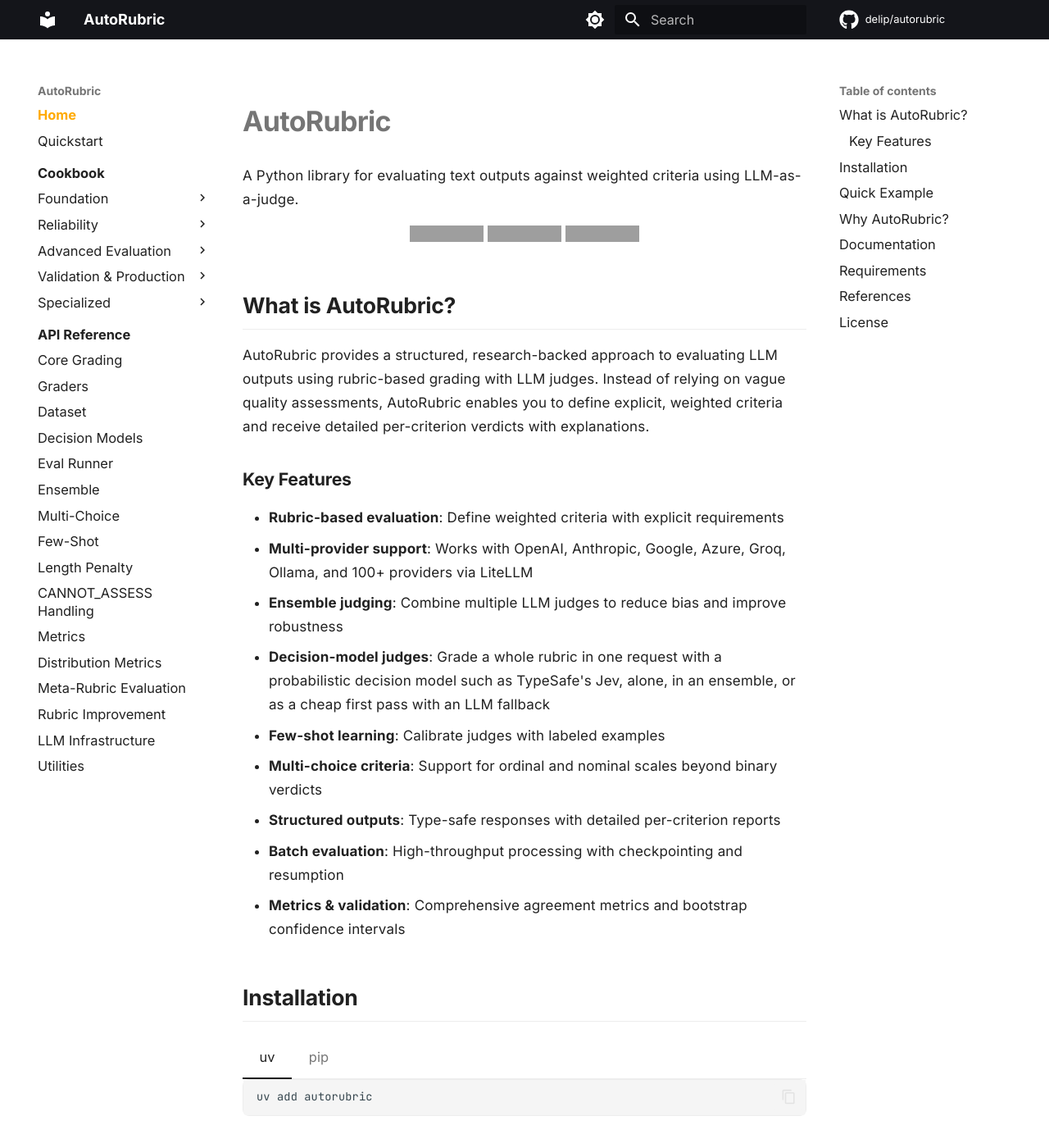
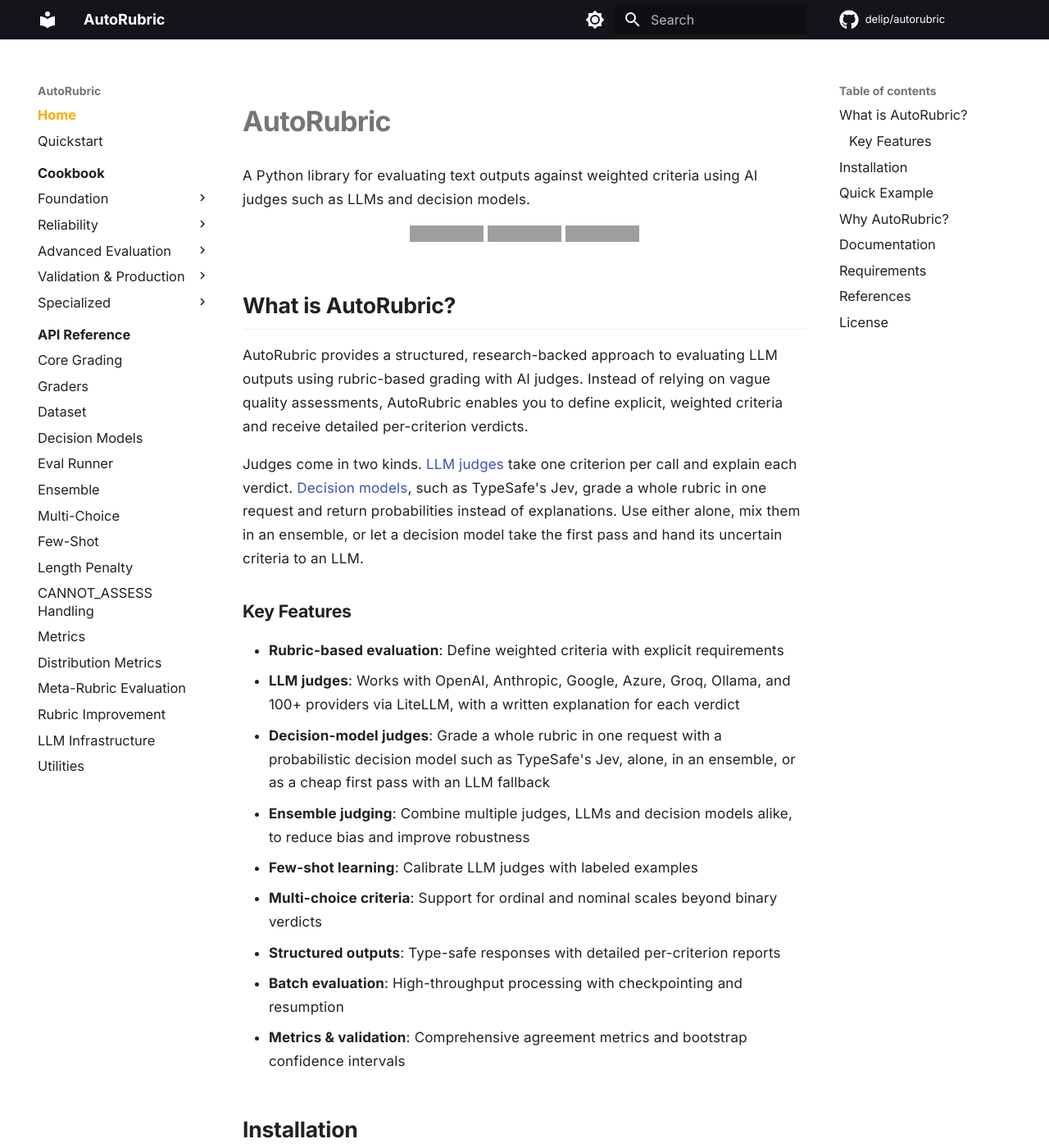
Before and after one commit to delip/autorubric, an MkDocs documentation site: the page built from docs/index.md, in a window 1280 px wide and 1400 px high. Shown: the whole window at 82% size. Built offline with MkDocs 1.6.1 and Material for MkDocs 9.7.7, drawn with Linux system fonts in a browser that asks for light colours; comment, search, counter and statistics services are not loaded; some of the changed text lies outside the part shown; grey boxes are pictures that could not be loaded.

Commit message:
Present LLMs and decision models as AutoRubric's AI judges
The tagline said AutoRubric evaluates "using LLM-as-a-judge", which no
longer covers decision-model judges. It now reads "using AI judges such as
LLMs and decision models" in the README, docs home, mkdocs site
description, dev reference, and (as the PyPI summary) pyproject.toml,
whose keywords gain "ai judge" and "decision model".

Landing page (docs/landing/index.html):
- The hero subtitle names both judge kinds; the rotating headline's
  "LLM-based grading for" becomes "Automated grading for"; the code sample
  shows the one-line switch to DecisionModelConfig.
- "Why AutoRubric?" gains a paragraph on the two judge kinds.
- Three feature cards, Decision-Model Judges (Core), Cascade Calibration
  (Validation) and Confidence Cascades (Operations), fill the grid to twelve;
  the Weighted Criteria, Ensemble Judging and Few-Shot Calibration cards now
  say which judge kinds they apply to.
- The meta, Open Graph, Twitter and structured-data descriptions, keywords
  and feature list cover decision models and cascades; the description stays
  at 150 characters.

WEBSITE-DESIGN-STYLE-NOTES.md records the new cards, the icon count, the
rotating-headline wording, and a rule to name both judge kinds. The docs
home and README feature lists say which features are LLM-only.

```diff
--- a/docs/index.md
+++ b/docs/index.md
@@ -1,6 +1,6 @@
 # AutoRubric
 
-A Python library for evaluating text outputs against weighted criteria using LLM-as-a-judge.
+A Python library for evaluating text outputs against weighted criteria using AI judges such as LLMs and decision models.
 
 <p align="center">
   <a href="https://pypi.org/project/autorubric/">
@@ -16,15 +16,17 @@ A Python library for evaluating text outputs against weighted criteria using LLM
 
 ## What is AutoRubric?
 
-AutoRubric provides a structured, research-backed approach to evaluating LLM outputs using rubric-based grading with LLM judges. Instead of relying on vague quality assessments, AutoRubric enables you to define explicit, weighted criteria and receive detailed per-criterion verdicts with explanations.
+AutoRubric provides a structured, research-backed approach to evaluating LLM outputs using rubric-based grading with AI judges. Instead of relying on vague quality assessments, AutoRubric enables you to define explicit, weighted criteria and receive detailed per-criterion verdicts.
+
+Judges come in two kinds. [LLM judges](cookbook/llm-judges.md) take one criterion per call and explain each verdict. [Decision models](cookbook/decision-models.md), such as TypeSafe's Jev, grade a whole rubric in one request and return probabilities instead of explanations. Use either alone, mix them in an ensemble, or let a decision model take the first pass and hand its uncertain criteria to an LLM.
 
 ### Key Features
 
 - **Rubric-based evaluation**: Define weighted criteria with explicit requirements
-- **Multi-provider support**: Works with OpenAI, Anthropic, Google, Azure, Groq, Ollama, and 100+ providers via LiteLLM
-- **Ensemble judging**: Combine multiple LLM judges to reduce bias and improve robustness
+- **LLM judges**: Works with OpenAI, Anthropic, Google, Azure, Groq, Ollama, and 100+ providers via LiteLLM, with a written explanation for each verdict
 - **Decision-model judges**: Grade a whole rubric in one request with a probabilistic decision model such as TypeSafe's Jev, alone, in an ensemble, or as a cheap first pass with an LLM fallback
-- **Few-shot learning**: Calibrate judges with labeled examples
+- **Ensemble judging**: Combine multiple judges, LLMs and decision models alike, to reduce bias and improve robustness
+- **Few-shot learning**: Calibrate LLM judges with labeled examples
 - **Multi-choice criteria**: Support for ordinal and nominal scales beyond binary verdicts
 - **Structured outputs**: Type-safe responses with detailed per-criterion reports
 - **Batch evaluation**: High-throughput processing with checkpointing and resumption
@@ -102,6 +104,7 @@ AutoRubric is built on research findings about effective LLM-as-a-judge evaluati
 - Python 3.11+
 - [LiteLLM](https://docs.litellm.ai/) for multi-provider LLM support
 - [Pydantic](https://docs.pydantic.dev/) for structured outputs
+- Optional: the TypeSafe SDK for decision-model judges (`pip install 'autorubric[typesafe]'`)
 
 ## References
 
--- a/mkdocs.yml
+++ b/mkdocs.yml
@@ -1,6 +1,6 @@
 site_name: AutoRubric
 site_url: https://autorubric.org/docs/
-site_description: A Python library for evaluating text outputs against weighted criteria using LLM-as-a-judge.
+site_description: A Python library for evaluating text outputs against weighted criteria using AI judges such as LLMs and decision models.
 site_author: Delip Rao
 repo_url: https://github.com/delip/autorubric
 repo_name: delip/autorubric
--- a/pyproject.toml
+++ b/pyproject.toml
@@ -5,14 +5,14 @@ build-backend = "hatchling.build"
 [project]
 name = "autorubric"
 dynamic = ["version"]
-description = "A Python library encapsulating best practices for rubric-based evaluation of LLM/VLM outputs using LLM-as-a-judge."
+description = "A Python library encapsulating best practices for rubric-based evaluation of LLM/VLM outputs using AI judges such as LLMs and decision models."
 readme = "README.md"
 requires-python = ">=3.11"
 license = "MIT"
 authors = [
     { name = "Delip Rao", email = "" }
 ]
-keywords = ["rubrics", "grading", "eval", "llm", "evaluation", "autorubric", "llm judge", "llm as a judge"]
+keywords = ["rubrics", "grading", "eval", "llm", "evaluation", "autorubric", "llm judge", "llm as a judge", "ai judge", "decision model"]
 classifiers = [
     "Development Status :: 3 - Alpha",
     "Intended Audience :: Developers",
```
Also changed, not shown: README.md (+4 -4 lines), WEBSITE-DESIGN-STYLE-NOTES.md (+11 -10 lines), dev-reference/index.md (+1 -1 lines), docs/landing/index.html (+74 -18 lines).
